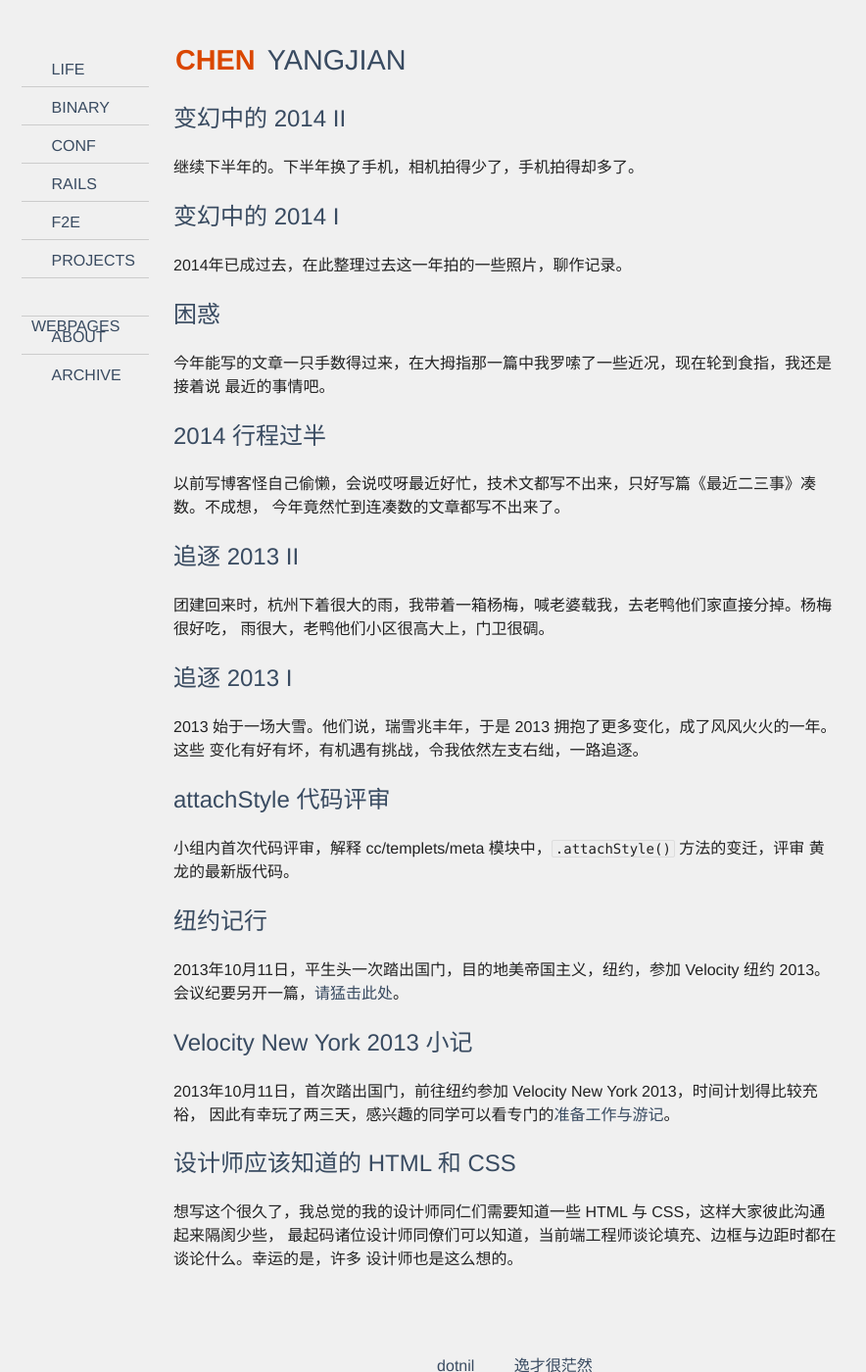
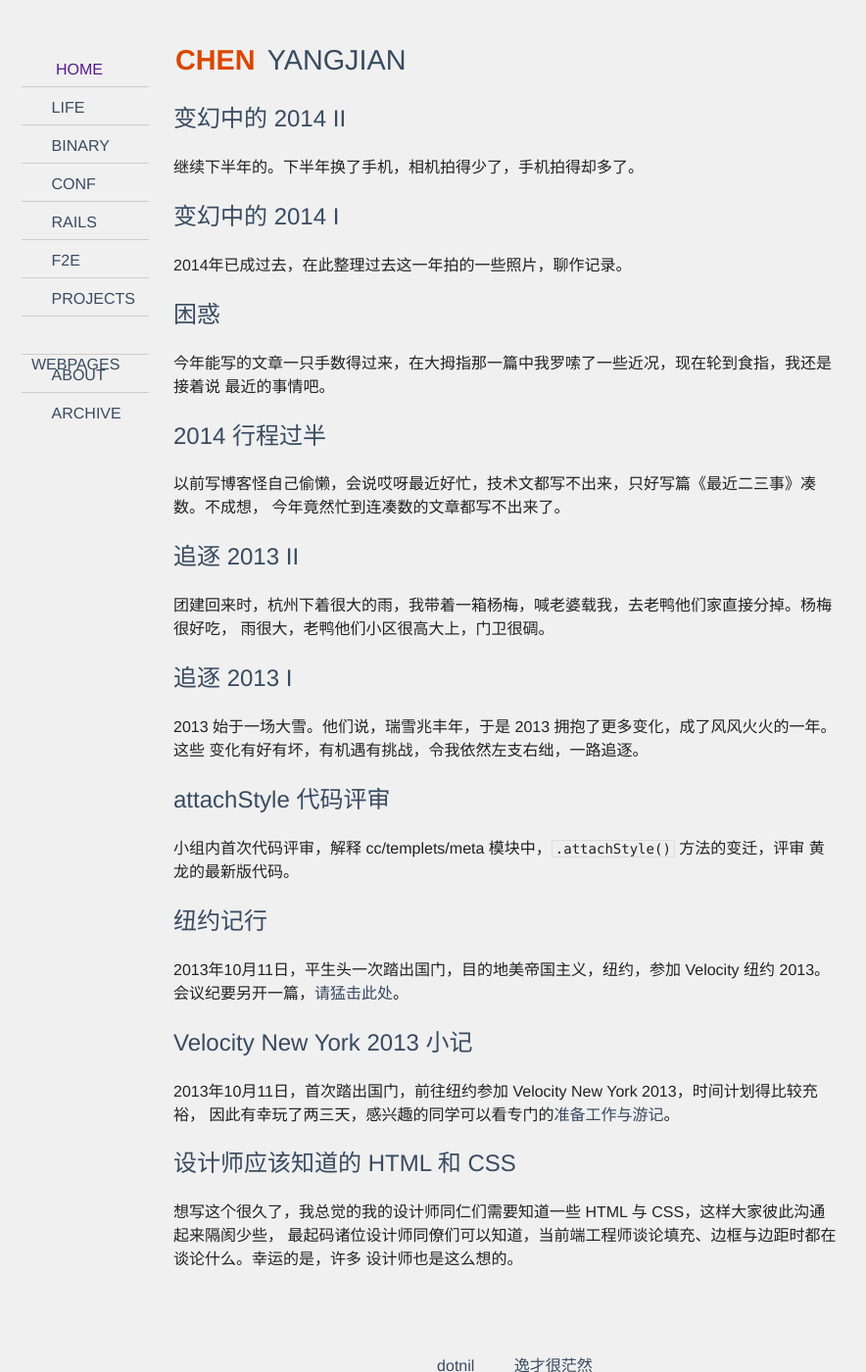
Before and after one commit to cyjake/cyjake.github.io, a Jekyll site: the page built from index.html, in a window 1280 px wide and 1400 px high. Shown: the whole window at 98% size, without its empty margins (123-1007 px from the left). Built offline with Jekyll 4.4.1, drawn with Linux system fonts in a browser that asks for light colours; some web fonts are replaced.

Commit message:
Added back to home entry

```diff
--- a/_includes/aside.html
+++ b/_includes/aside.html
@@ -3,6 +3,9 @@
     <i class="iconfont icon-nav"></i>导航
   </a>
   <div class="entries">
+    <a href="{{ site.baseurl }}" class="entry">
+      <i class="iconfont icon-home"></i> Home
+    </a>
     {% for category in site.categories %}
     <a href="{{ site.baseurl }}/{{ category[0] }}" class="category entry">
       <i class="iconfont icon-{{category[0]}}"></i>{{ category[0] | capitalize }}
--- a/_sass/components/iconfont.scss
+++ b/_sass/components/iconfont.scss
@@ -22,6 +22,10 @@
 
 .icon-nav:before {
   content: '\e60d';
+}
+
+.icon-home:before {
+  content: '\e603';
 }
 
 .icon-binary:before {
```
